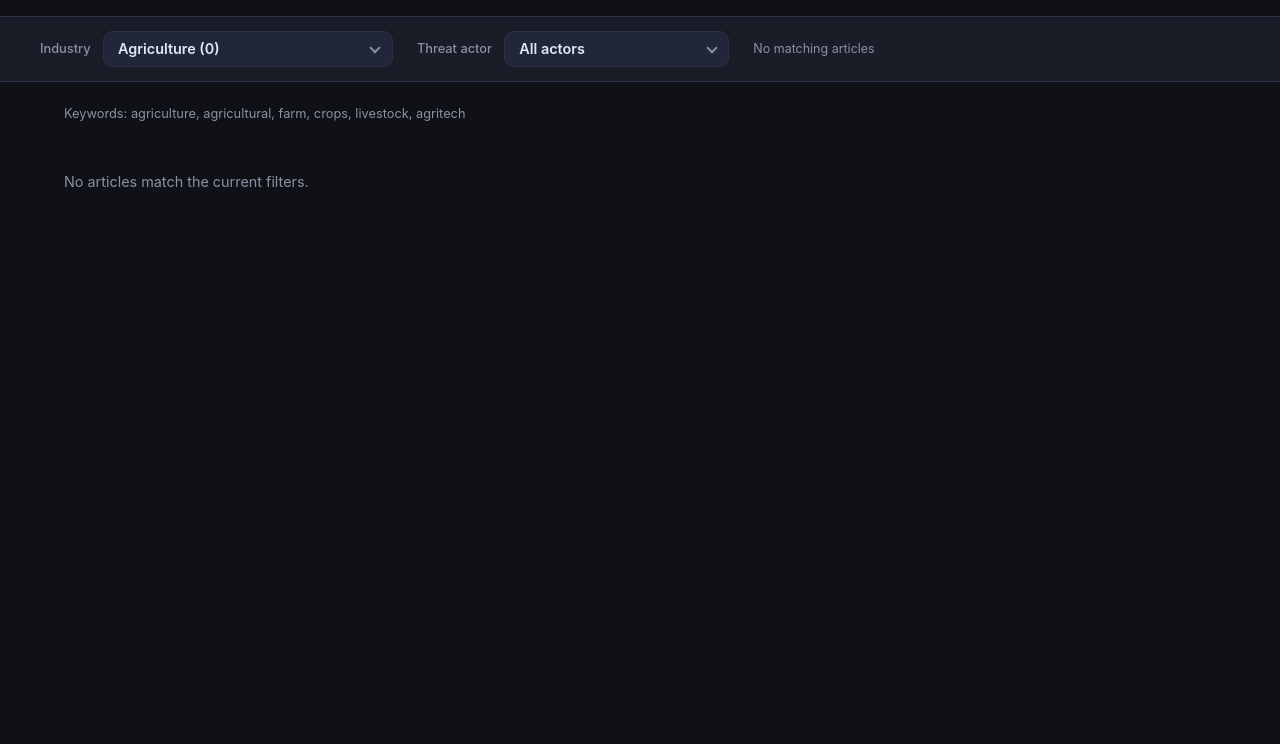
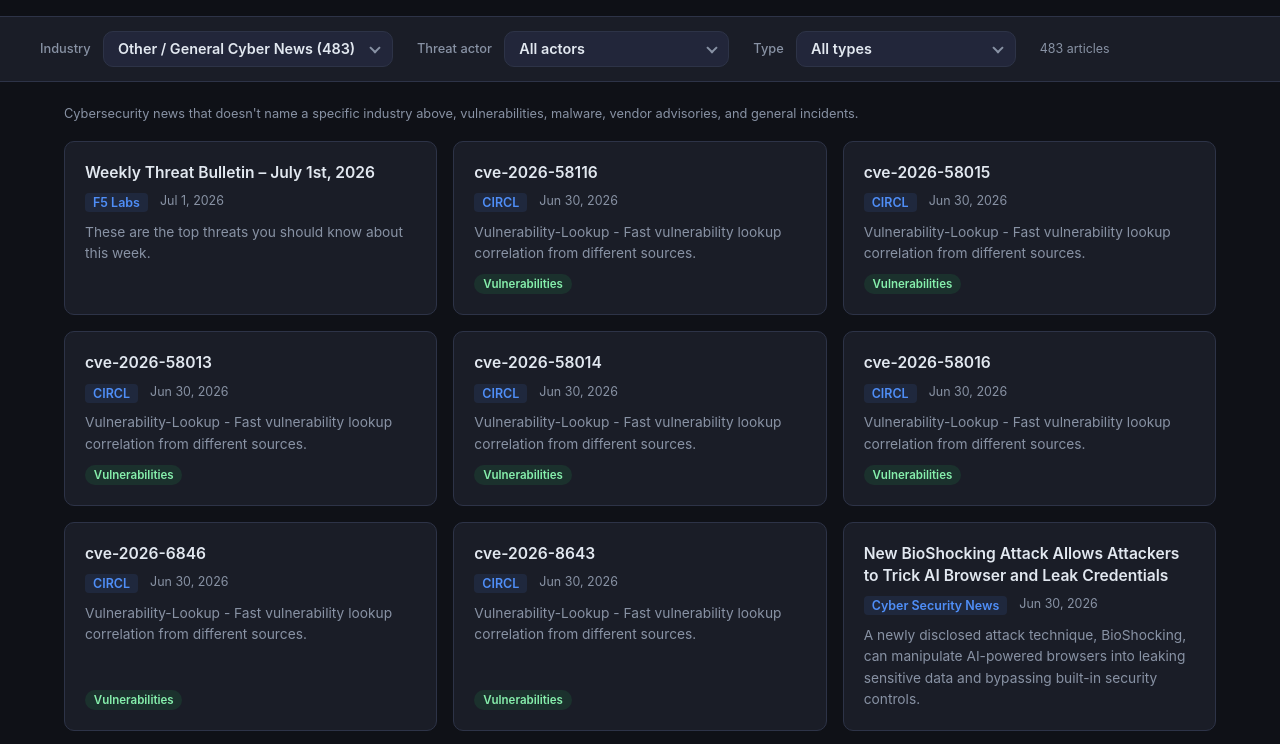
Before and after one commit to gerard-majella/newsfeed, a plain HTML site: page index.html in a window 1280 px wide. Shown: the part 44-788 px from the top of the page. Drawn offline with Linux system fonts and the light colour scheme.

Commit message:
Update index.html

```diff
--- a/index.html
+++ b/index.html
@@ -256,6 +256,12 @@
       font-weight: 600;
     }
 
+    .type-tag {
+      background: rgba(34, 197, 94, 0.12);
+      color: #86efac;
+      font-weight: 600;
+    }
+
     /* ── Empty / error states ────────────────────────────── */
     .empty {
       color: var(--muted);
@@ -300,6 +306,14 @@
         </select>
       </div>
     </div>
+    <div class="filter-group">
+      <label class="select-label" for="type-select">Type</label>
+      <div class="select-shell">
+        <select id="type-select" class="industry-select" aria-label="Select content type">
+          <option value="">All types</option>
+        </select>
+      </div>
+    </div>
     <button id="clear-filters" class="clear-btn" type="button" hidden>Clear filters</button>
     <span class="industry-count" id="industry-count"></span>
   </div>
@@ -315,8 +329,12 @@
   const FALLBACK = {
     "updated": "2025-02-24T00:00:00Z",
     "threatActors": [
-      { "id": "lockbit", "label": "LockBit" },
-      { "id": "akira", "label": "Akira" }
+      { "id": "akira", "label": "Akira" },
+      { "id": "lockbit", "label": "LockBit" }
+    ],
+    "contentTypes": [
+      { "id": "malware", "label": "Malware" },
+      { "id": "vulnerability", "label": "Vulnerabilities" }
     ],
     "industries": [
       {
@@ -331,7 +349,8 @@
             "url": "https://example.com",
             "summary": "A brief summary of the article goes here.",
             "tags": ["ICS", "Manufacturing"],
-            "actors": ["Akira"]
+            "actors": ["Akira"],
+            "contentTypes": ["Malware"]
           }
         ]
       }
@@ -372,6 +391,9 @@
     const actorBadges = (article.actors || [])
       .map(a => `<span class="tag actor-tag">${escapeHtml(a)}</span>`)
       .join("");
+    const typeBadges = (article.contentTypes || [])
+      .map(t => `<span class="tag type-tag">${escapeHtml(t)}</span>`)
+      .join("");
 
     return `
       <article class="card">
@@ -385,7 +407,7 @@
           <span class="date">${escapeHtml(formatDate(article.date || ""))}</span>
         </div>
         <p class="card-summary">${escapeHtml(article.summary || "")}</p>
-        ${actorBadges || tags ? `<div class="card-tags">${actorBadges}${tags}</div>` : ""}
+        ${typeBadges || actorBadges || tags ? `<div class="card-tags">${typeBadges}${actorBadges}${tags}</div>` : ""}
       </article>`;
   }
 
@@ -399,16 +421,21 @@
     if (usedFallback) {
       const banner = document.getElementById("status-banner");
       banner.style.display = "block";
-      banner.textContent = "ℹ️ Could not load data.json — showing sample data.";
+      banner.textContent = "Could not load data.json, showing sample data.";
     }
 
     const industrySelect = document.getElementById("industry-select");
     const actorSelect = document.getElementById("actor-select");
+    const typeSelect = document.getElementById("type-select");
     const clearBtn = document.getElementById("clear-filters");
     const countEl = document.getElementById("industry-count");
     const panelsEl = document.getElementById("panels");
 
-    // "All industries" option lets the actor filter search across every industry at once
+    // Default view: the catch-all bucket, since it holds the bulk of daily volume
+    // and most named industries are empty on any given day. Falls back to "all"
+    // if for some reason there's no "other" bucket in this payload.
+    const defaultIndustryId = industries.some(i => i.id === "other") ? "other" : "__all__";
+
     const allOpt = document.createElement("option");
     allOpt.value = "__all__";
     allOpt.textContent = "All industries";
@@ -424,16 +451,25 @@
       opt.textContent = `${label} (${count})`;
       industrySelect.appendChild(opt);
     });
-    industrySelect.value = industries[0] ? (industries[0].id || "industry-0") : "__all__";
+    industrySelect.value = defaultIndustryId;
 
-    // Threat actor dropdown: populated from the master list so it stays stable
-    // even when a given actor has zero matches this week.
+    // Threat actor dropdown: populated from the master list (already alphabetized
+    // by the Format node) so it stays stable even when an actor has zero matches.
     const actorList = data.threatActors || [];
     actorList.forEach(actor => {
       const opt = document.createElement("option");
       opt.value = actor.label;
       opt.textContent = actor.label;
       actorSelect.appendChild(opt);
+    });
+
+    // Content type dropdown (Vulnerabilities, Malware, Breach, Law Enforcement, Threat)
+    const typeList = data.contentTypes || [];
+    typeList.forEach(type => {
+      const opt = document.createElement("option");
+      opt.value = type.label;
+      opt.textContent = type.label;
+      typeSelect.appendChild(opt);
     });
 
     function buildPanel(industry) {
@@ -454,8 +490,9 @@
     function applyFilters() {
       const industryFilter = industrySelect.value;
       const actorFilter = actorSelect.value;
+      const typeFilter = typeSelect.value;
 
-      clearBtn.hidden = industryFilter === (industries[0]?.id || "__all__") && !actorFilter;
+      clearBtn.hidden = industryFilter === defaultIndustryId && !actorFilter && !typeFilter;
 
       panelsEl.querySelectorAll(".panel").forEach(p => p.classList.remove("active"));
 
@@ -466,12 +503,19 @@
         const showThisIndustry = industryFilter === "__all__" || industryFilter === industry.id;
         if (!showThisIndustry) return;
 
+        const articles = (industry.articles || []).filter(a =>
+          (!actorFilter || (a.actors || []).includes(actorFilter)) &&
+          (!typeFilter || (a.contentTypes || []).includes(typeFilter))
+        );
+
+        // When browsing "All industries", skip rendering a panel at all if it has
+        // nothing to show, rather than stacking up empty "No articles" blocks.
+        // A single named industry stays visible even when empty so its filters
+        // and keyword description remain visible as confirmation of what was searched.
+        if (industryFilter === "__all__" && articles.length === 0) return;
+
         const panel = document.getElementById(`panel-${escapeHtml(industry.id)}`);
         const cardsEl = panel.querySelector(".cards");
-
-        const articles = (industry.articles || []).filter(a =>
-          !actorFilter || (a.actors || []).includes(actorFilter)
-        );
 
         cardsEl.innerHTML = articles.length
           ? articles.map(buildCard).join("")
@@ -490,9 +534,11 @@
 
     industrySelect.addEventListener("change", applyFilters);
     actorSelect.addEventListener("change", applyFilters);
+    typeSelect.addEventListener("change", applyFilters);
     clearBtn.addEventListener("click", () => {
-      industrySelect.value = industries[0] ? (industries[0].id || "industry-0") : "__all__";
+      industrySelect.value = defaultIndustryId;
       actorSelect.value = "";
+      typeSelect.value = "";
       applyFilters();
     });
 
```
